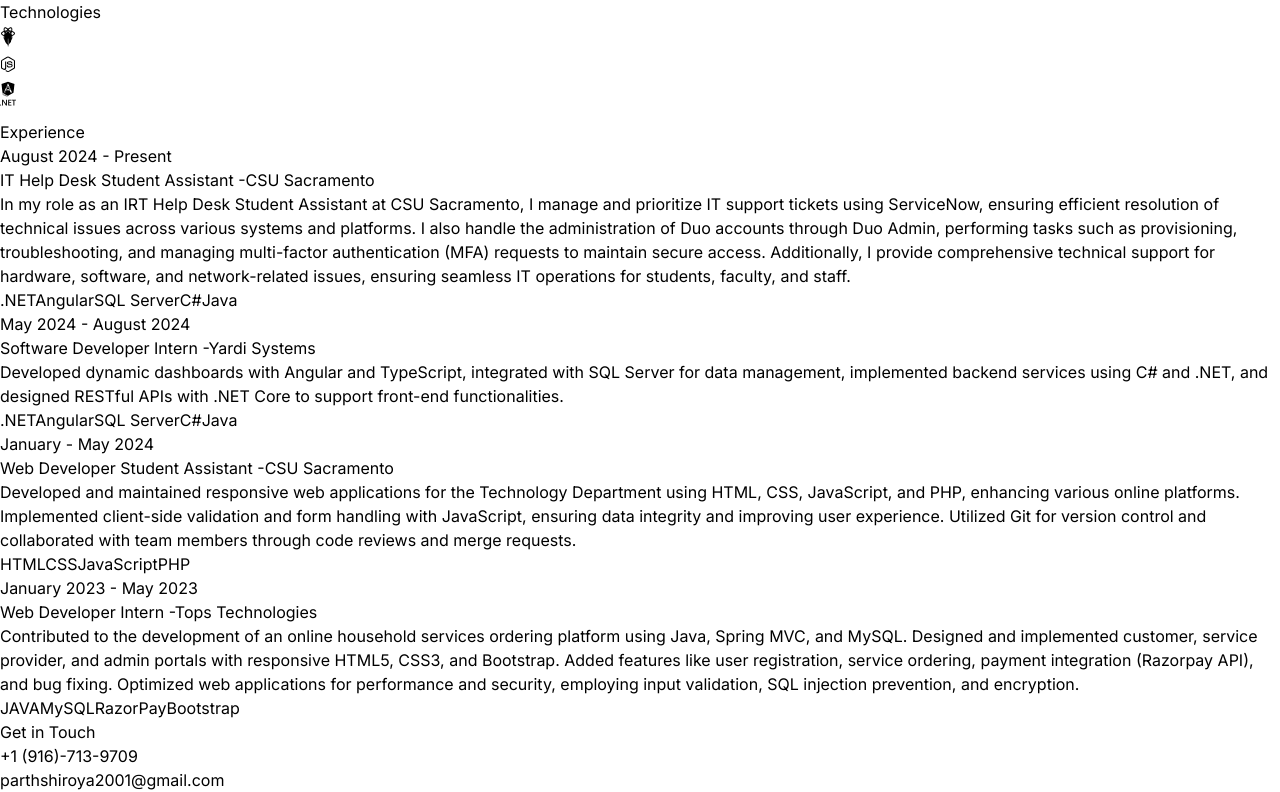
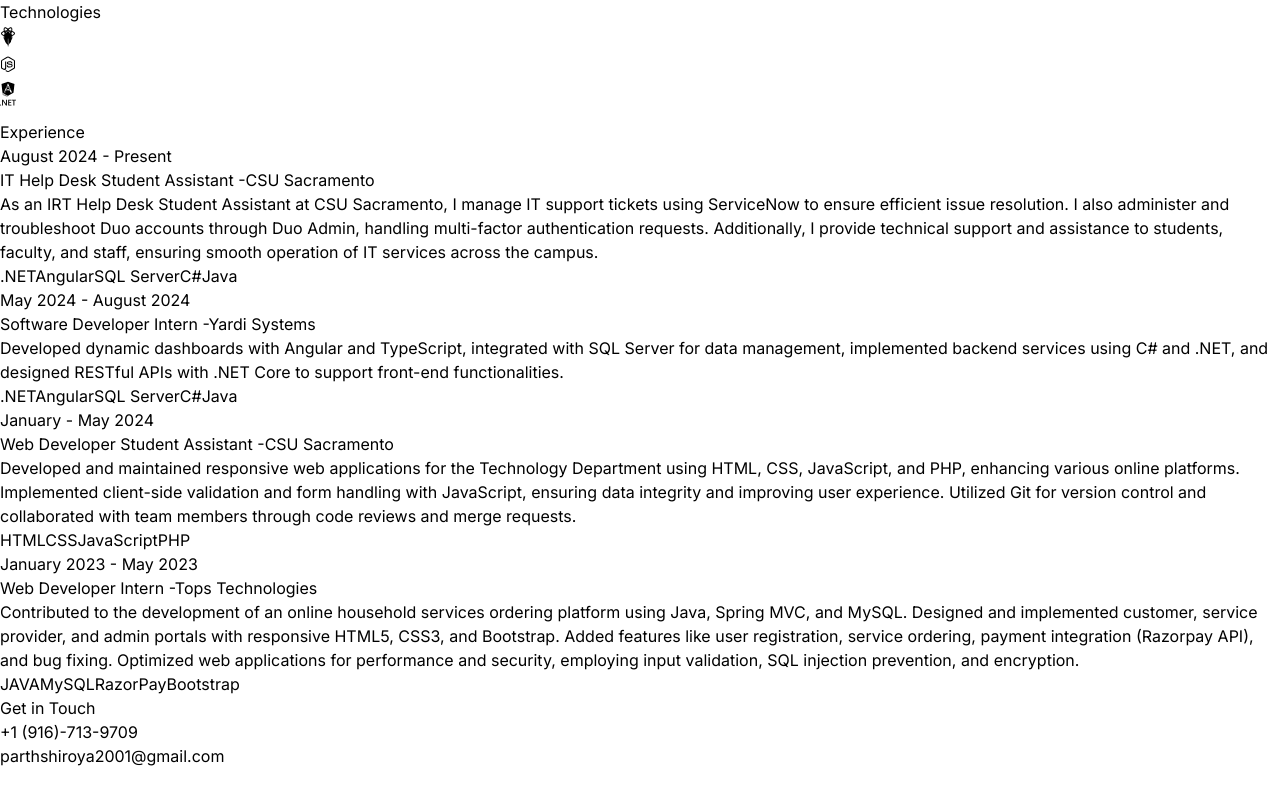
Before and after one commit to 72784/React_Portfolio, a React (Vite) app: page / in a window 1280 px wide. Shown: the part 2483-3275 px from the top of the page. After the commit the page ends 3251 px from the top, so only its background shows below. Built offline with nearby package versions, Linux system fonts and the light colour scheme.

Commit message:
shortening help desk description

```diff
--- a/src/constants/index.js
+++ b/src/constants/index.js
@@ -13,8 +13,8 @@
     role: "IT Help Desk Student Assistant",
     company: "CSU Sacramento",
     description:`
-In my role as an IRT Help Desk Student Assistant at CSU Sacramento, I manage and prioritize IT support tickets using ServiceNow, ensuring efficient resolution of technical issues across various systems and platforms. I also handle the administration of Duo accounts through Duo Admin, performing tasks such as provisioning, troubleshooting, and managing multi-factor authentication (MFA) requests to maintain secure access. Additionally, I provide comprehensive technical support for hardware, software, and network-related issues, ensuring seamless IT operations for students, faculty, and staff.`
 
+As an IRT Help Desk Student Assistant at CSU Sacramento, I manage IT support tickets using ServiceNow to ensure efficient issue resolution. I also administer and troubleshoot Duo accounts through Duo Admin, handling multi-factor authentication requests. Additionally, I provide technical support and assistance to students, faculty, and staff, ensuring smooth operation of IT services across the campus.`
     , technologies: [".NET", "Angular", "SQL Server", "C#", "Java"],
   },
   {
```
